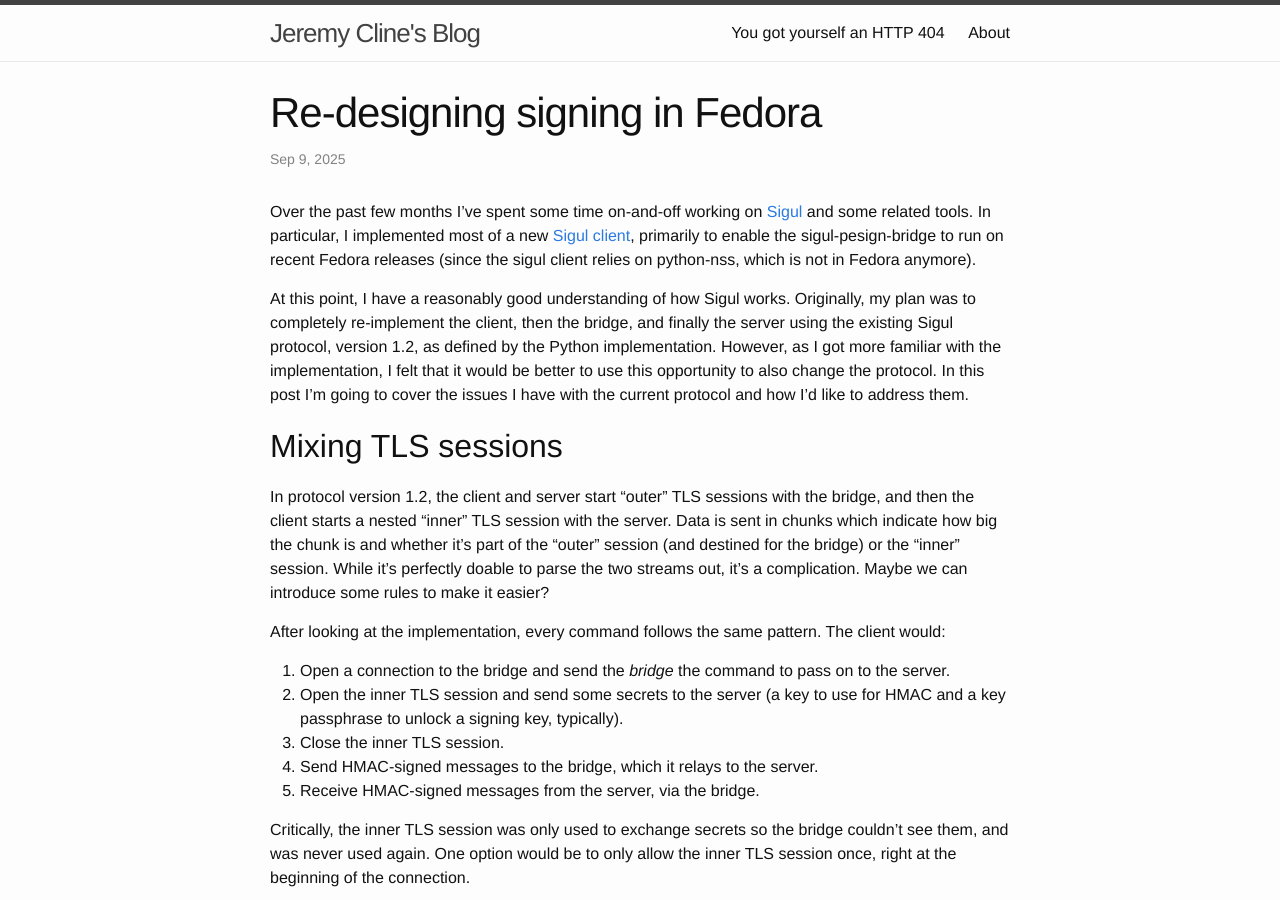
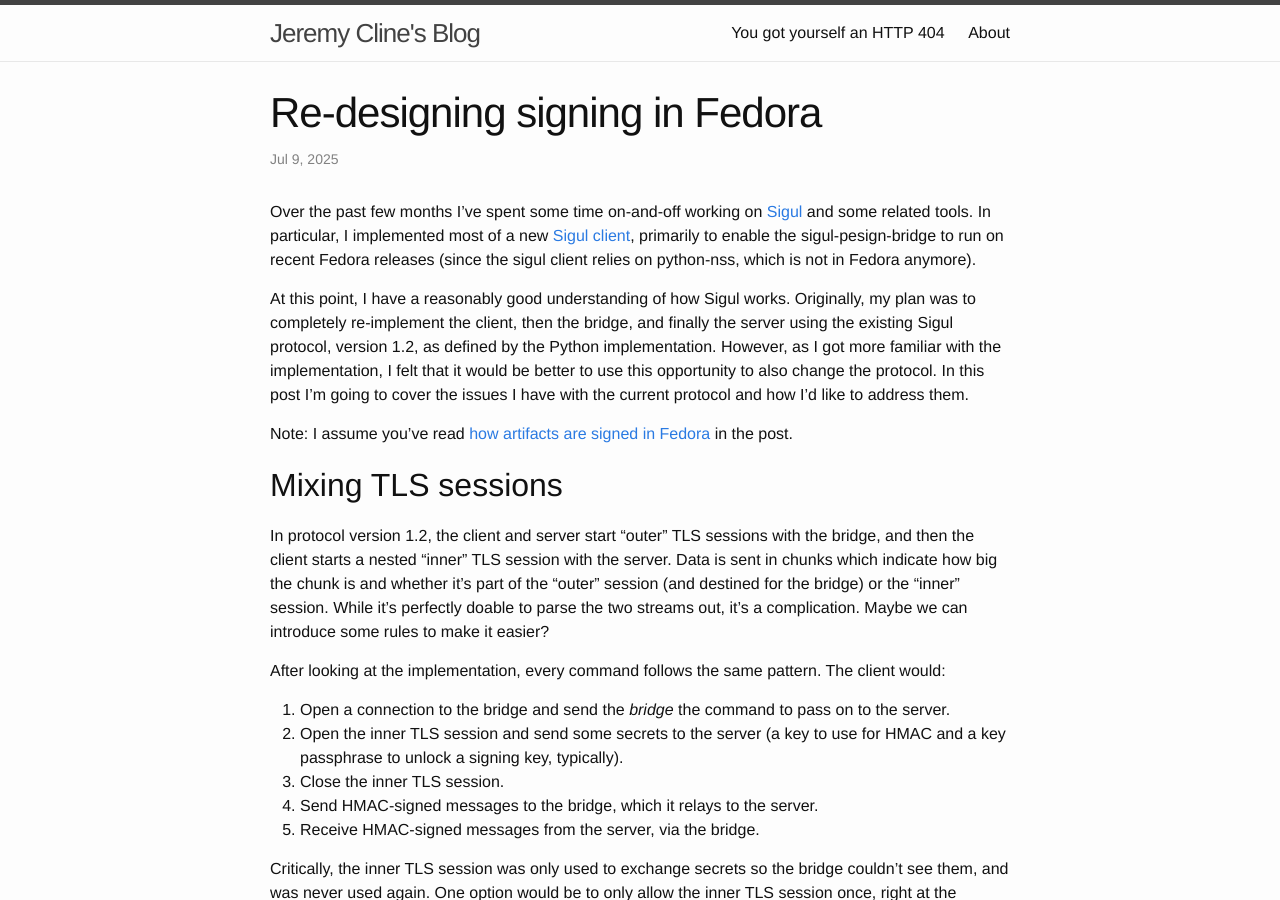
Before and after one commit to jeremycline/jcline.org, a Jekyll site: the page built from _posts/2025-07-09-fedora-artifact-signing-p2.md, in a window 1280 px wide and 900 px high. Built offline with Jekyll 4.4.1, drawn with Linux system fonts in a browser that asks for light colours.

Commit message:
Fix the publish date on the latest post

```diff
--- a/_posts/2025-07-09-fedora-artifact-signing-p2.md
+++ b/_posts/2025-07-09-fedora-artifact-signing-p2.md
@@ -19,6 +19,10 @@ defined by the Python implementation. However, as I got more familiar with the
 implementation, I felt that it would be better to use this opportunity to also
 change the protocol. In this post I'm going to cover the issues I have with
 the current protocol and how I'd like to address them.
+
+Note: I assume you've read [how artifacts are signed in
+Fedora](https://www.jcline.org/blog/fedora/signing/2025/03/28/fedora-artifact-signing-p1.html)
+in the post.
 
 
 ## Mixing TLS sessions
```
Also changed, not shown: other parts of _posts/2025-07-09-fedora-artifact-signing-p2.md (+1 -1 lines).
